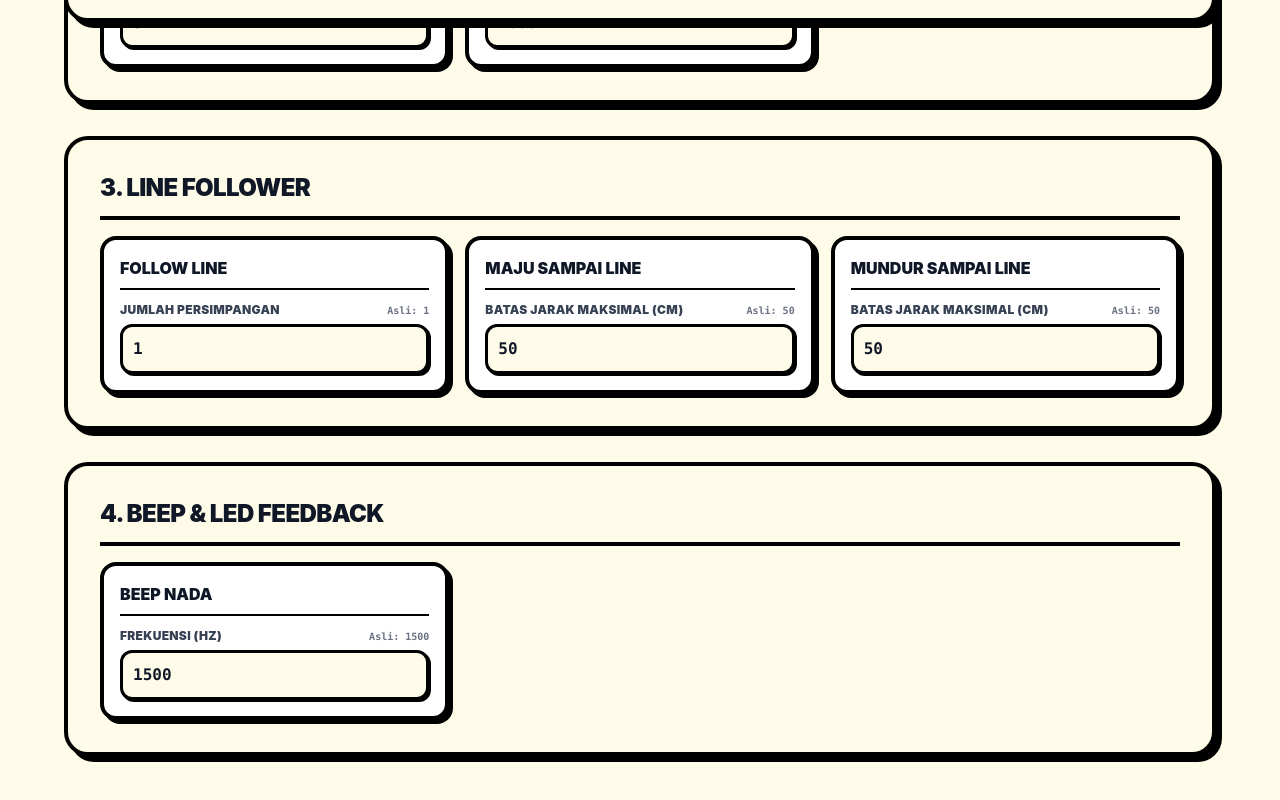
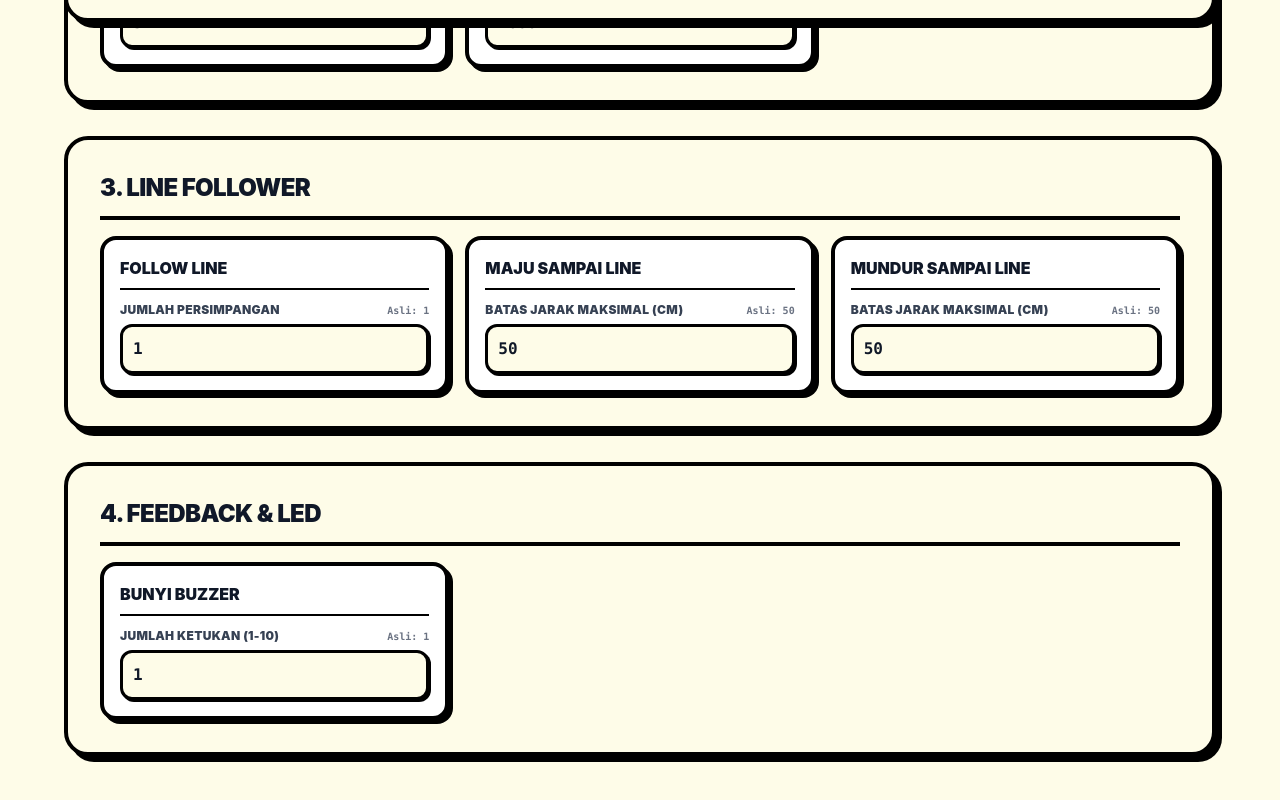
Before and after one commit to aliefibnu/airoc-dashboard, a Vue app: page /default-settings in a window 1280 px wide. Shown: the part 762-1562 px from the top of the page. Built offline with nearby package versions, Linux system fonts and the light colour scheme.

Commit message:
feat: update Leanbot instruction format and add batch processing capabilities

```diff
--- a/src/components/InstructionButton.vue
+++ b/src/components/InstructionButton.vue
@@ -51,7 +51,22 @@
               </h3>
             </div>
 
+            <select
+              v-if="param.type === 'select' || (param.options && param.options.length > 0)"
+              v-model="inputValues[param.name]"
+              class="w-full bg-white border-4 border-black rounded-xl p-3 text-lg font-black font-mono focus:outline-none focus:bg-yellow-100 shadow-[3px_3px_0px_0px_rgba(0,0,0,1)] cursor-pointer uppercase"
+            >
+              <option
+                v-for="opt in param.options"
+                :key="typeof opt === 'object' ? opt.value : opt"
+                :value="typeof opt === 'object' ? opt.value : opt"
+              >
+                {{ typeof opt === 'object' ? opt.label : opt }}
+              </option>
+            </select>
+
             <input
+              v-else
               v-model="inputValues[param.name]"
               :type="param.type || 'text'"
               :inputmode="getInputMode(param)"
--- a/src/data/instruction-aliases.js
+++ b/src/data/instruction-aliases.js
@@ -2,7 +2,7 @@ export const INSTRUCTION_CATEGORIES = [
   { id: "gerakan", title: "1. GERAKAN DASAR" },
   { id: "gripper", title: "2. GRIPPER & MANIPULASI" },
   { id: "linefollower", title: "3. LINE FOLLOWER" },
-  { id: "feedback", title: "4. BEEP & LED FEEDBACK" },
+  { id: "feedback", title: "4. FEEDBACK & LED" },
   { id: "keselamatan", title: "5. KESELAMATAN" },
 ];
 
@@ -343,30 +343,22 @@ export const INSTRUCTION_ALIASES = [
     params: [],
   },
   {
-    name: "BEEP",
-    alias: "BEEP",
-    label: "BEEP NADA",
-    description: "Membunyikan Buzzer dengan Frekuensi Tertentu",
-    category: "4. BEEP & LED FEEDBACK",
+    name: "BUNYI",
+    alias: "BUNYI",
+    label: "BUNYI BUZZER",
+    description: "Membunyikan Buzzer Sebanyak Ketukan Tertentu",
+    category: "4. FEEDBACK & LED",
     categoryId: "feedback",
     color: "purple",
     params: [
       {
-        name: "frekuensi",
-        label: "FREKUENSI (HZ)",
+        name: "jumlah",
+        label: "JUMLAH KETUKAN (1-10)",
         type: "number",
         inputmode: "numeric",
-        defaultValue: 1500,
-        min: 100,
-        max: 5000,
-      },
-      {
-        name: "durasi_ms",
-        label: "DURASI (MS)",
-        type: "number",
-        inputmode: "numeric",
-        defaultValue: 100,
-        min: 10,
+        defaultValue: 1,
+        min: 1,
+        max: 10,
       },
     ],
   },
@@ -375,17 +367,27 @@ export const INSTRUCTION_ALIASES = [
     alias: "LED_WARNA",
     label: "LED WARNA",
     description: "Mengatur Warna Seluruh LED RGB",
-    category: "4. BEEP & LED FEEDBACK",
+    category: "4. FEEDBACK & LED",
     categoryId: "feedback",
     color: "purple",
     params: [
       {
         name: "warna",
-        label: "WARNA ATAU INDEX",
-        type: "text",
-        inputmode: "text",
+        label: "PILIH WARNA LED",
+        type: "select",
         defaultValue: "PUTIH",
-        placeholder: "MERAH, HIJAU, BIRU, PUTIH, OFF",
+        options: [
+          { label: "⚪ PUTIH", value: "PUTIH" },
+          { label: "🔴 MERAH", value: "MERAH" },
+          { label: "🟢 HIJAU", value: "HIJAU" },
+          { label: "🔵 BIRU", value: "BIRU" },
+          { label: "🟡 KUNING", value: "KUNING" },
+          { label: "🌐 CYAN", value: "CYAN" },
+          { label: "🌸 MAGENTA", value: "MAGENTA" },
+          { label: "🟠 ORANGE", value: "ORANGE" },
+          { label: "🟣 UNGU", value: "UNGU" },
+          { label: "⚫ MATIKAN (OFF)", value: "OFF" },
+        ],
       },
     ],
   },
@@ -394,7 +396,7 @@ export const INSTRUCTION_ALIASES = [
     alias: "LED_KEDIP",
     label: "LED KEDIP",
     description: "Mengedipkan LED Kuning",
-    category: "4. BEEP & LED FEEDBACK",
+    category: "4. FEEDBACK & LED",
     categoryId: "feedback",
     color: "purple",
     params: [
@@ -417,23 +419,14 @@ export const INSTRUCTION_ALIASES = [
     ],
   },
   {
-    name: "LED",
-    alias: "LED",
-    label: "MODE LED",
-    description: "Mengatur Mode Ekspresi / Tampilan LED",
-    category: "4. BEEP & LED FEEDBACK",
-    categoryId: "feedback",
-    color: "purple",
-    params: [
-      {
-        name: "mode",
-        label: "MODE (1, 0, SMILE, FROWN, LEFT, RIGHT)",
-        type: "text",
-        inputmode: "text",
-        defaultValue: "1",
-        placeholder: "1, 0, SMILE, FROWN, LEFT, RIGHT",
-      },
-    ],
+    name: "END",
+    alias: "END",
+    label: "AKHIR MISI (END)",
+    description: "Menandai Akhir dari Rangkaian atau Batch Instruksi",
+    category: "5. KESELAMATAN",
+    categoryId: "keselamatan",
+    color: "neutral",
+    params: [],
   },
   {
     name: "EMERGENCY_STOP",
--- a/src/services/ble.services.js
+++ b/src/services/ble.services.js
@@ -10,6 +10,7 @@ class BleService {
     this.characteristicUUID = BLE_CHARACTERISTIC;
     this.disconnectListeners = new Set();
     this.connectListeners = new Set();
+    this.dataListeners = new Set();
     this._onGattDisconnected = this._onGattDisconnected.bind(this);
   }
 
@@ -39,6 +40,23 @@ class BleService {
     return () => {
       this.connectListeners.delete(listener);
     };
+  }
+
+  onData(listener) {
+    this.dataListeners.add(listener);
+    return () => {
+      this.dataListeners.delete(listener);
+    };
+  }
+
+  _notifyDataListeners(data) {
+    this.dataListeners.forEach((fn) => {
+      try {
+        fn(data);
+      } catch (e) {
+        console.error(e);
+      }
+    });
   }
 
   async startScanning() {
@@ -84,6 +102,21 @@ class BleService {
 
     this.connectedServer = await device.gatt.connect();
     this.connectedDevice = device;
+
+    try {
+      const service = await this.connectedServer.getPrimaryService(this.serviceUUID);
+      const characteristic = await service.getCharacteristic(this.characteristicUUID);
+      if (characteristic.properties.notify) {
+        await characteristic.startNotifications();
+        characteristic.addEventListener("characteristicvaluechanged", (event) => {
+          const decoder = new TextDecoder();
+          const str = decoder.decode(event.target.value);
+          this._notifyDataListeners(str);
+        });
+      }
+    } catch (e) {
+      console.warn("[BLE] Gagal setup notifications:", e);
+    }
 
     this.connectListeners.forEach((listener) => {
       try {
@@ -193,6 +226,33 @@ class BleService {
       }
     }
   }
+
+  waitForBatchCompletion(timeoutMs = 15000) {
+    return new Promise((resolve) => {
+      let timer = null;
+      let unsubscribe = null;
+
+      const finish = () => {
+        if (timer) clearTimeout(timer);
+        if (unsubscribe) unsubscribe();
+        resolve(true);
+      };
+
+      unsubscribe = this.onData((str) => {
+        if (
+          str.includes("BATCH_READY") ||
+          str.includes("BATCH_END") ||
+          str.includes("READY")
+        ) {
+          finish();
+        }
+      });
+
+      timer = setTimeout(() => {
+        finish();
+      }, timeoutMs);
+    });
+  }
 }
 
 export default new BleService();
--- a/src/services/instruction-defaults.service.js
+++ b/src/services/instruction-defaults.service.js
@@ -15,7 +15,7 @@ const CRUCIAL_DEFAULT_KEYS = {
   MAJU_LINE: ["max_cm"],
   MUNDUR_LINE: ["max_cm"],
   TUNGGU: ["ms"],
-  BEEP: ["frekuensi"],
+  BUNYI: ["jumlah"],
 };
 
 class InstructionDefaultsService {
@@ -124,7 +124,7 @@ class InstructionDefaultsService {
     const majuLineVal = this.getDefault("MAJU_LINE", "max_cm") ?? 50;
     const mundurLineVal = this.getDefault("MUNDUR_LINE", "max_cm") ?? 50;
     const tungguVal = this.getDefault("TUNGGU", "ms") ?? 1000;
-    const beepVal = this.getDefault("BEEP", "frekuensi") ?? 1500;
+    const bunyiVal = this.getDefault("BUNYI", "jumlah") ?? 1;
 
     const parts = [
       `SPEED:${speedVal}`,
@@ -138,7 +138,7 @@ class InstructionDefaultsService {
       `CONFIG:MAJU_LINE,${majuLineVal}`,
       `CONFIG:MUNDUR_LINE,${mundurLineVal}`,
       `CONFIG:TUNGGU,${tungguVal}`,
-      `CONFIG:BEEP,${beepVal}`,
+      `CONFIG:BUNYI,${bunyiVal}`,
     ];
 
     return `CODE;${parts.join(";")}`;
--- a/src/views/DefaultSettings.vue
+++ b/src/views/DefaultSettings.vue
@@ -167,7 +167,7 @@ const CRUCIAL_PARAMS = {
   MAJU_LINE: ["max_cm"],
   MUNDUR_LINE: ["max_cm"],
   TUNGGU: ["ms"],
-  BEEP: ["frekuensi"],
+  BUNYI: ["jumlah"],
 };
 
 const isBleConnected = ref(false);
--- a/src/views/Remote.vue
+++ b/src/views/Remote.vue
@@ -85,7 +85,7 @@
       <textarea
         v-model="manualInstructionString"
         rows="3"
-        placeholder="KETIK ATAU KONFIRMASI TOMBOL DI BAWAH (CONTOH: SPEED:5;SCAN_KANAN:10,90;DEKATI_OBJEK:6;CAPIT;MUNDUR:8;BUNYI:2;STOP)..."
+        placeholder="KETIK ATAU KONFIRMASI TOMBOL DI BAWAH (CONTOH: SPEED:5;MAJU:10;BELOK_KANAN:90;FOLLOW_LINE:1;CAPIT;BUNYI:2;END)..."
         class="w-full font-mono text-base md:text-lg font-black bg-white border-4 border-black p-4 rounded-2xl shadow-[4px_4px_0px_0px_rgba(0,0,0,1)] focus:outline-none focus:bg-yellow-100 select-text"
       ></textarea>
 
@@ -249,6 +249,31 @@ async function executeTestInstruction(name, payload) {
   await sendRawBle(cmd);
 }
 
+let abortBatchExecution = false;
+
+function parseInstructionBatches(rawStr, batchSize = 12) {
+  let cleaned = rawStr.trim();
+  if (cleaned.toUpperCase().startsWith("CODE;")) {
+    cleaned = cleaned.slice(5).trim();
+  }
+  const tokens = cleaned
+    .split(";")
+    .map((t) => t.trim())
+    .filter((t) => t.length > 0 && t.toUpperCase() !== "CODE" && t.toUpperCase() !== "PROD");
+
+  if (tokens.length === 0) return [];
+
+  const batches = [];
+  for (let i = 0; i < tokens.length; i += batchSize) {
+    const chunk = tokens.slice(i, i + batchSize);
+    if (!chunk.some((c) => c.toUpperCase() === "END" || c.toUpperCase() === "STOP")) {
+      chunk.push("END");
+    }
+    batches.push(`CODE;${chunk.join(";")}`);
+  }
+  return batches;
+}
+
 async function runProdMission() {
   const str = manualInstructionString.value.trim();
   if (!str) {
@@ -256,11 +281,50 @@ async function runProdMission() {
       "String instruksi kosong! Silakan tambahkan instruksi terlebih dahulu.";
     return;
   }
-  const codeCmd = str.toUpperCase().startsWith("CODE") ? str : `CODE;${str}`;
-  await sendRawBle(codeCmd);
+  if (!BleService.isConnected()) {
+    statusMessage.value = "Robot BLE belum terhubung!";
+    return;
+  }
+
+  const batches = parseInstructionBatches(str, 12);
+  if (batches.length === 0) {
+    statusMessage.value = "Tidak ada instruksi yang valid untuk dikirim.";
+    return;
+  }
+
+  abortBatchExecution = false;
+
+  try {
+    for (let i = 0; i < batches.length; i++) {
+      if (abortBatchExecution) {
+        statusMessage.value = "Eksekusi batch dibatalkan!";
+        break;
+      }
+
+      statusMessage.value = batches.length > 1
+        ? `Mengirim Batch ${i + 1}/${batches.length}...`
+        : "Mengirim instruksi misi...";
+
+      await sendRawBle(batches[i]);
+
+      if (i < batches.length - 1) {
+        statusMessage.value = `Batch ${i + 1}/${batches.length} terkirim. Menunggu robot menyelesaikan batch...`;
+        await BleService.waitForBatchCompletion(15000);
+      }
+    }
+
+    if (!abortBatchExecution) {
+      statusMessage.value = batches.length > 1
+        ? `Semua ${batches.length} batch misi berhasil dikirim dan selesai!`
+        : "Instruksi misi berhasil dikirim ke robot!";
+    }
+  } catch (err) {
+    statusMessage.value = `Gagal menjalankan misi: ${err.message || err}`;
+  }
 }
 
 async function emergencyStop() {
+  abortBatchExecution = true;
   try {
     await sendRawBle("EMERGENCY_STOP");
   } catch (err) {
```
Also changed, not shown: 2 other files (tests, documents, lock files or other folders).
